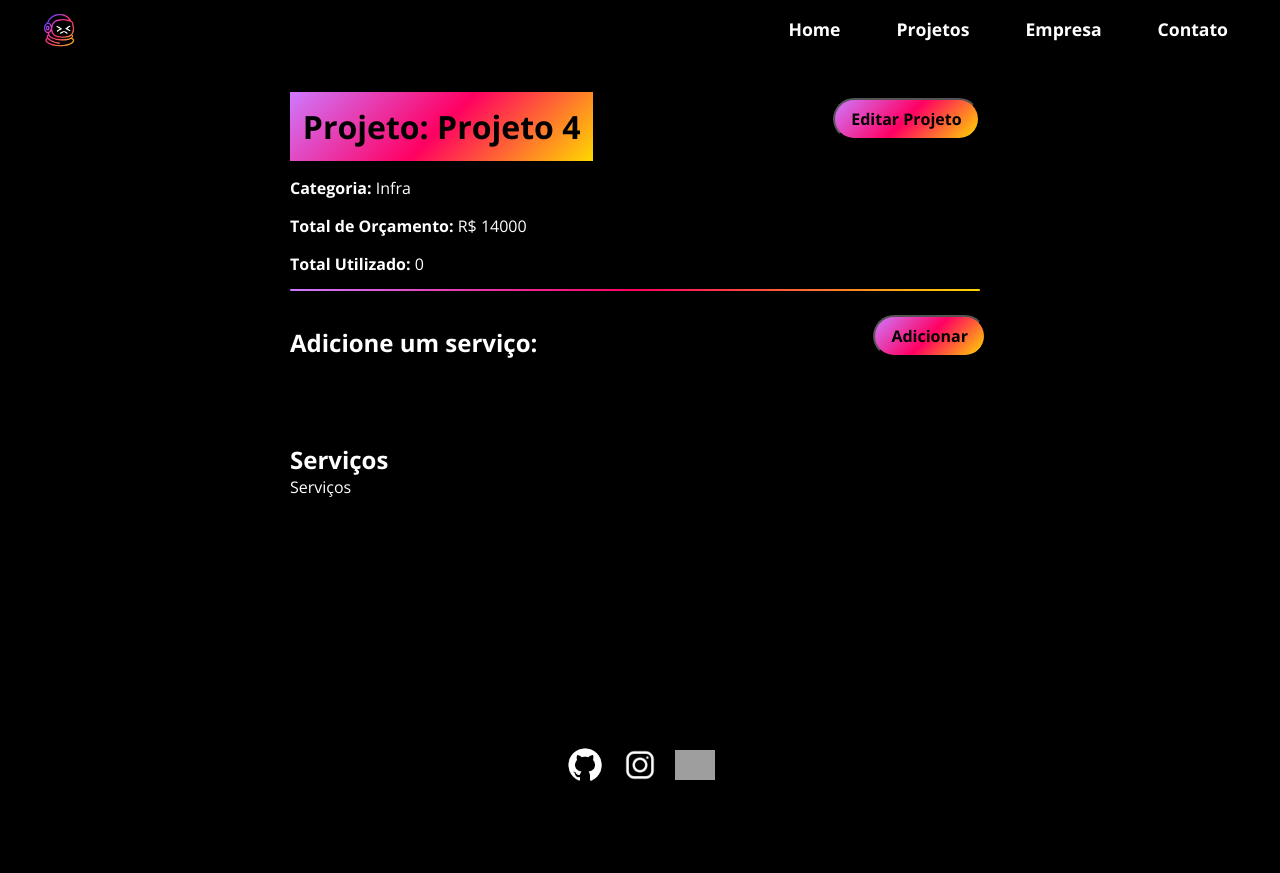
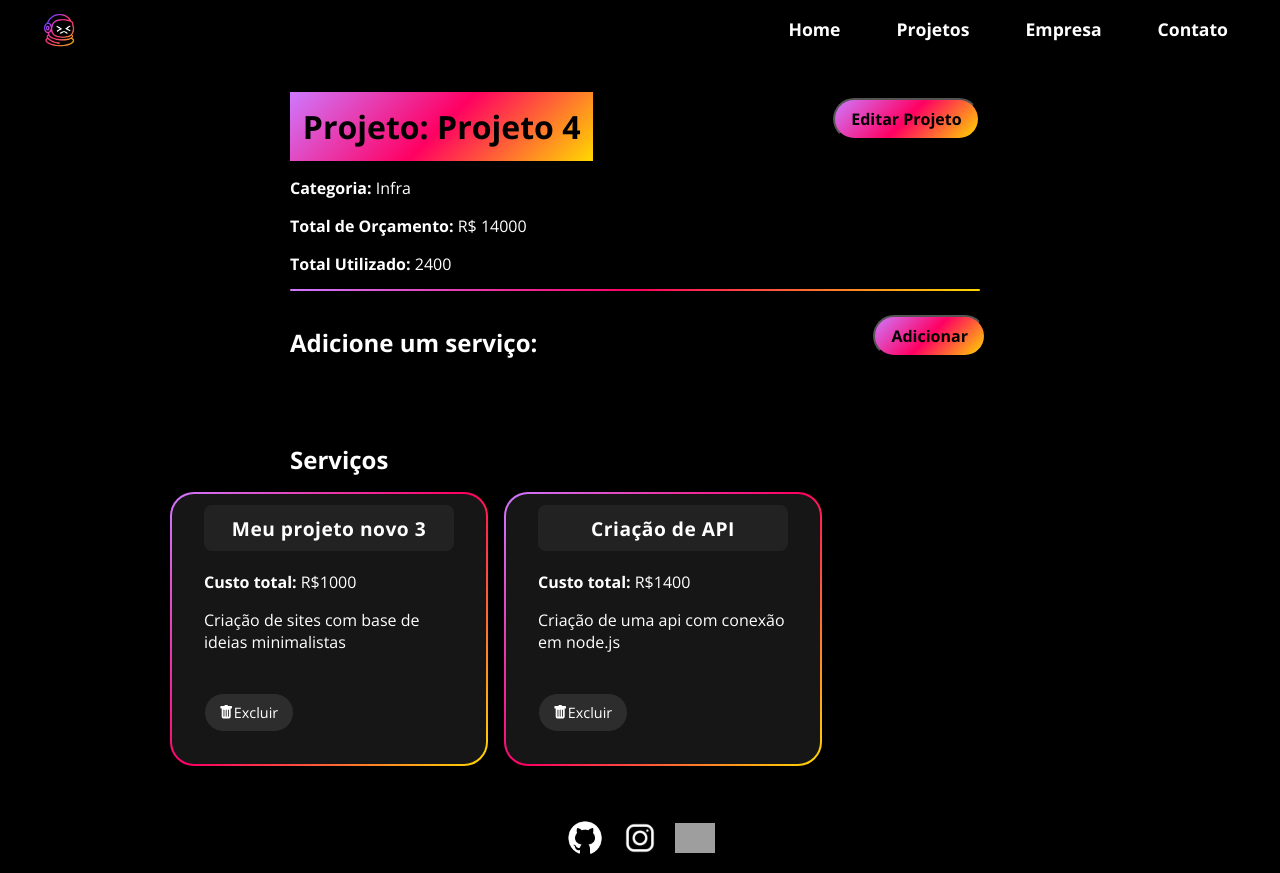
Before and after one commit to DevIsaque/Banklyzer, a React (Create React App) app in the folder projeto-curso/: page /project/96ae in a window 1280 px wide. Shown: the top 873 px of the page. Before the commit the page ends 800 px from the top, so only its background shows below. Built offline with nearby package versions, Linux system fonts and the light colour scheme; data requests are answered from the project's data file; grey boxes are pictures that could not be loaded.

Commit message:
Atualização de serviços

```diff
--- a/projeto-curso/db.json
+++ b/projeto-curso/db.json
@@ -25,8 +25,21 @@
         "id": "1",
         "name": "Infra"
       },
-      "cost": 0,
-      "services": [],
+      "cost": 2400,
+      "services": [
+        {
+          "name": "Meu projeto novo 3",
+          "cost": "1000",
+          "description": "Criação de sites com base de ideias minimalistas ",
+          "id": "17b5caec-158c-4bc6-96f2-11972aa29637"
+        },
+        {
+          "name": "Criação de API",
+          "cost": "1400",
+          "description": "Criação de uma api com conexão em node.js",
+          "id": "16ae0eb5-9896-4ddf-b9af-1e934e110387"
+        }
+      ],
       "budget": "14000"
     },
     {
@@ -340,17 +353,6 @@
       "services": []
     },
     {
-      "id": "d353",
-      "name": "isaque  ",
-      "budget": "12000",
-      "category": {
-        "id": "2",
-        "name": "Desenvolvimento"
-      },
-      "cost": 0,
-      "services": []
-    },
-    {
       "id": "ad9e",
       "cost": 0,
       "services": []
@@ -499,6 +501,11 @@
       "id": "b7da",
       "cost": 0,
       "services": []
+    },
+    {
+      "id": "25e1",
+      "cost": 0,
+      "services": []
     }
   ],
   "categories": [
--- a/projeto-curso/src/components/projects/Project.js
+++ b/projeto-curso/src/components/projects/Project.js
@@ -8,6 +8,8 @@
 import Message from '../layout/Message';
 import ServiceForm from '../services/ServiceForm';
 import { parse, v4 as uuidv4 } from 'uuid';
+import ServiceCard from '../services/ServiceCard';
+
 
 function Project() {
     const { id } = useParams();
@@ -18,6 +20,7 @@
     const [showServiceForm, setShowServiceForm] = useState(false);
     const [message, setMessage] = useState();
     const [type, setType] = useState();
+    const [services, setServices] = useState([]);
 
     useEffect(() => {
         fetch(`http://localhost:5000/projects/${id}`, {
@@ -29,6 +32,7 @@
         .then((resp) => resp.json())
         .then((data) => {
             setProject(data)
+            setServices(data.services);
         })
         .catch((err) => console.log)
 
@@ -89,9 +93,34 @@
         }).then(
             resp => resp.json()
         ).then((data) => {
-            console.log(data);
+            setShowServiceForm(false);
         }
         ).catch(err => console.log(err));
+    }
+
+    function removeService(id, cost) {
+        const servicesUpdated = project.services.filter(
+            (service) => service.id !== id
+        )
+
+        const projectUpdated = project;
+
+        projectUpdated.services = servicesUpdated;
+        projectUpdated.cost = parseFloat(projectUpdated.cost) - parseFloat(cost);
+
+        fetch(`http://localhost:5000/projects/${projectUpdated.id}`, {
+            method: 'PATCH',
+            headers:{
+                'Content-Type': 'application/json',
+            },
+            body: JSON.stringify(projectUpdated)
+        }).then((resp) => resp.json())
+        .then((data) => {
+            setProject(projectUpdated);
+            setServices(servicesUpdated);
+            setMessage('Serviço removido com sucesso!');
+        })
+        .catch(err => console.log(err));
     }
 
     function toggleProjectForm() {
@@ -167,7 +196,27 @@
                     <div style={{ marginTop: '2em' }}>
                         <h2>Serviços</h2>
                         <Container customClass="start">
-                            <p>Serviços</p>
+                            {services.length > 0 &&
+                            <div className={styles.services_list}>
+                                {services.map((service) => (
+                                    <ServiceCard
+                                        id={service.id}
+                                        name={service.name}
+                                        cost={service.cost}
+                                        description={service.description}
+                                        key={service.id}
+                                        handleRemove={removeService}
+                                    />
+                                ))
+                                }
+                            </div>
+
+
+                            }
+                            {services.length === 0 &&
+                                <p>Não há serviços cadastrados.</p>
+
+                            }
                         </Container>
                     </div>
                 </Container>
--- a/projeto-curso/src/components/projects/Project.module.css
+++ b/projeto-curso/src/components/projects/Project.module.css
@@ -1,3 +1,49 @@
+@media (max-width: 900px) {
+  .services_list {
+    gap: 0.5em;
+  }
+  .btn, .buttons_two {
+    font-size: 0.95em;
+    padding: 0.5em 0.7em;
+  }
+}
+
+@media (max-width: 700px) {
+  .project_details {
+    max-width: 98vw;
+    padding: 1em 0.5em;
+  }
+  .project_details_header {
+    flex-direction: column;
+    gap: 1em;
+    align-items: stretch;
+    width: 100%;
+  }
+  .project_details h1 {
+    font-size: 1.1em;
+    min-width: 120px;
+    width: fit-content;
+    text-align: left;
+    white-space: nowrap;
+    overflow: hidden;
+    text-overflow: ellipsis;
+  }
+  .btn, .buttons_two {
+    width: 100%;
+    font-size: 1em;
+    margin-left: 0;
+    white-space: nowrap;
+    overflow: hidden;
+    text-overflow: ellipsis;
+    display: block;
+    margin-bottom: 1em;
+  }
+  .services_list {
+    flex-direction: column;
+    align-items: center;
+    gap: 1em;
+  }
+}
 @media (max-width: 700px) {
   .project_details {
     max-width: 98vw;
@@ -132,3 +178,12 @@
 .buttons_two:hover{
   color: white;
 }
+
+.services_list {
+  display: flex;
+  flex-wrap: wrap;
+  justify-content: center;
+  gap: 1em;
+  margin-left: -10%;
+  max-width: 1000px;
+}
--- /dev/null
+++ b/projeto-curso/src/components/services/ServiceCard.js
@@ -0,0 +1,25 @@
+import styles from './ServiceCard.module.css';
+import {BsFillTrashFill} from 'react-icons/bs';
+
+function ServiceCard({id, name, cost, description, handleRemove}) {
+
+    const remove = (e) => {
+        e.preventDefault();
+        handleRemove(id, cost);
+    }
+    return(
+        <div className={styles.cardGradient}>
+            <h3 className={styles.titleBar}>{name}</h3>
+            <p><span>Custo total:</span> R${cost}</p>
+            <p>{description}</p>
+            <div className ={styles.project_card_actions}>
+                <button onClick={remove}>
+                    <BsFillTrashFill/>
+                    Excluir
+                </button>
+            </div>
+        </div>
+    )
+}
+
+export default ServiceCard;
--- /dev/null
+++ b/projeto-curso/src/components/services/ServiceCard.module.css
@@ -0,0 +1,125 @@
+.projectCard {
+    background: #161616;
+    padding: 1.2em;
+    border-radius: 24px;
+    width: 320px;
+    margin: 0.8rem 0;
+    /* box-shadow: 0 2px 8px rgba(0,0,0,0.3); */
+    display: flex;
+    flex-direction: column;
+    align-items: flex-start;
+    transition: box-shadow 0.2s;
+    border: none;
+}
+
+.cardGradient {
+    background:
+        linear-gradient(#161616, #161616) padding-box,
+        linear-gradient(135deg, #ce79ff, #ff0062, #ffd900) border-box;
+    border: 2px solid transparent;
+    border-radius: 24px;
+    display: inline-block;
+    overflow: hidden;
+    padding: 0.7em 2em;
+    min-width: 250px;
+    max-width: 250px;
+    margin-top: 1em;
+}
+
+
+.titleBar {
+    background-color: #222;
+    color: #ffffff;
+    padding: 0.5em 1em;
+    margin-bottom: 1em;
+    font-weight: bold;
+    font-size: 1.2em;
+    border-radius: 8px;
+    width: 100%;
+    box-sizing: border-box;
+    text-align: center;
+    text-decoration: none;
+    letter-spacing: 0.5px;;
+}
+
+
+.projectCard p {
+    margin: 0.3em 0;
+    color: #ffffff;
+}
+
+.project_card p {
+
+    color: #cccccc;
+    margin-bottom: 1em;
+}
+
+.project_card p span{
+    font-weight: bold;
+}
+
+.category_text{
+    display: flex;
+    align-items: center;
+}
+
+.category_text span{
+    display: block;
+    width: 12px;
+    height: 12px;
+    border-radius: 50%;
+    background-color: #ccc;
+    margin-right: 5px;
+}
+
+.category_text .infra{
+    background-color: #ffaebc;
+}
+
+.category_text .design{
+    background-color: #a0e7e5;
+}
+
+.category_text .desenvolvimento{
+    background-color: #b4f8c8;
+}
+
+.category_text .planejamento{
+    background-color: #fbe7c6;
+}
+
+.project_card_actions{
+    margin-top: 1.2em;
+    display: flex;
+    align-items: center;
+}
+
+.project_card_actions a, .project_card_actions button{
+    text-decoration: none;
+    border-radius: 20px;
+    background-color: #2d2d2d;
+    color: #ffffff;
+    font-size: .9em;
+    padding: .6em 1em;
+    margin-right: 1em;
+    cursor: pointer;
+    border: 1px solid #161616;
+    display: flex;
+    align-items: center;
+    justify-content: center;
+    margin-top: 1.5em;
+    margin-bottom: 1.5em;
+
+}
+
+.project_card_actions button{
+
+    cursor: pointer;
+}
+.project_card_actions .svg{
+    margin-right: .5em;
+}
+
+.project_card_actions a:hover, .project_card_actions button:hover{
+    background: linear-gradient(135deg, #ce79ff, #ff0062, #ffd900);
+}
```
